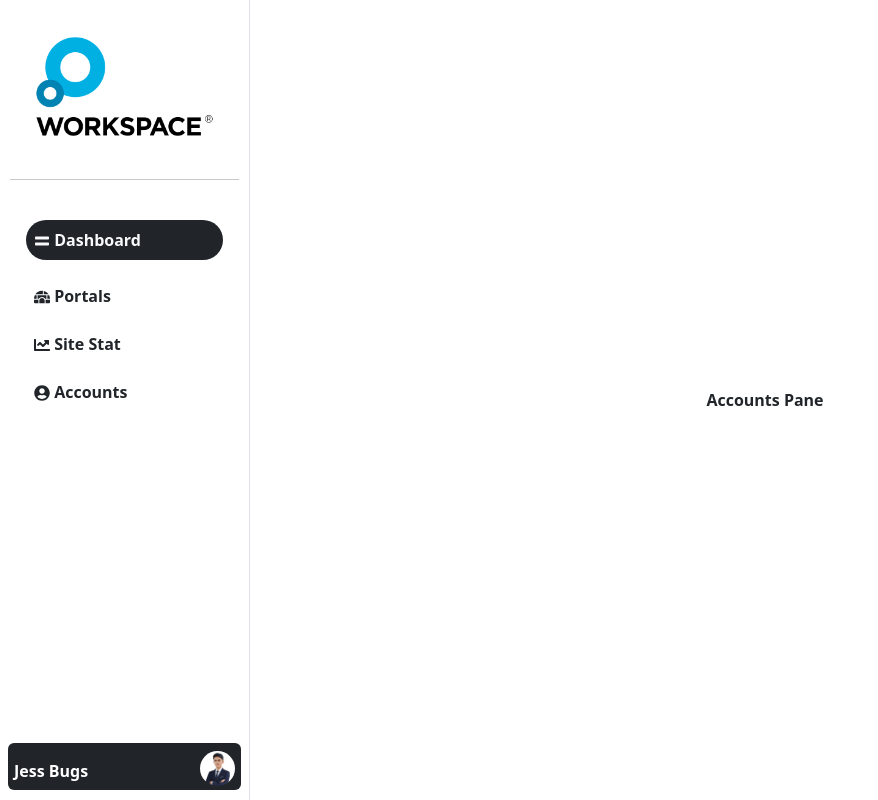
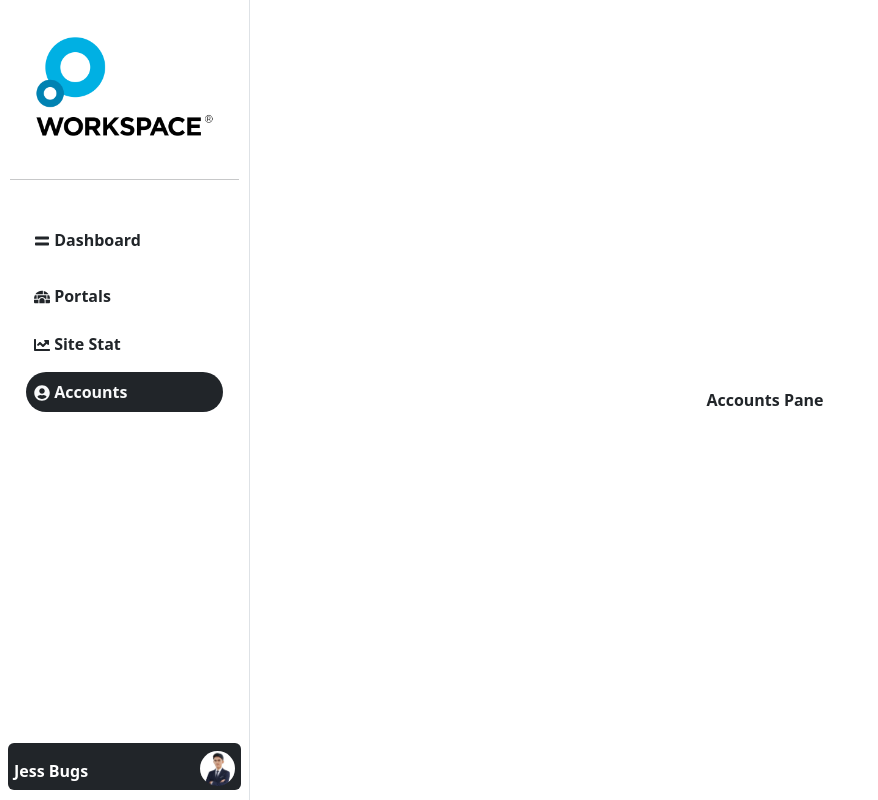
Before and after one commit to jess-bugs/accolade, a React (Vite) app: page /dash/accounts in a window 1280 px wide. Shown: the whole page, without its empty margins (0-878 px from the left). Built offline with nearby package versions, Linux system fonts and the light colour scheme.

Commit message:
fixes useParam - Panes does not reset on across page refresh

```diff
--- a/src/components/SidebarItems.jsx
+++ b/src/components/SidebarItems.jsx
@@ -14,37 +14,36 @@ import { FaUserCircle } from "react-icons/fa";
 const SidebarItems = () => {
 
   const dir_path = useLocation();
-  const [activeLink, setActiveLink] = useState("/dashboard");
+  const [activeLink, setActiveLink] = useState(dir_path.pathname);
 
-  console.log('Path: ' + dir_path.pathname)
 
   return (
     <>
       <div className="p-3">
         {/* Dashboard */}
         <div className="mb-3 d-grid">
-          <NavLink onClick={() => setActiveLink('/dashboard')} to={'/dash/dashboard'} className={activeLink === '/dashboard' ? 'link link-light bg-dark p-2 rounded-5 text-decoration-none' : 'link link-dark p-2 rounded-5 text-decoration-none'}>
+          <NavLink onClick={() => setActiveLink('/dash/dashboard')} to={'/dash/dashboard'} className={activeLink === '/dash/dashboard' ? 'link link-light bg-dark p-2 rounded-5 text-decoration-none' : 'link link-dark p-2 rounded-5 text-decoration-none'}>
             <FaEquals /> <span className="fw-bold w-100">Dashboard</span>
           </NavLink>
         </div>
 
         {/* Portals */}
         <div className="mb-2 d-grid">
-          <NavLink onClick={() => setActiveLink('/portal')} to={'/dash/portal'} className={() => activeLink === '/portal' ? 'link link-light bg-dark p-2 rounded-5 text-decoration-none' : 'link link-dark p-2 rounded-5 text-decoration-none'}>
+          <NavLink onClick={() => setActiveLink('/dash/portal')} to={'/dash/portal'} className={() => activeLink === '/dash/portal' ? 'link link-light bg-dark p-2 rounded-5 text-decoration-none' : 'link link-dark p-2 rounded-5 text-decoration-none'}>
             <FaIgloo /> <span className="fw-bold w-100">Portals</span>
           </NavLink>
         </div>
 
         {/* Site Stat */}
         <div className="mb-2 d-grid">
-          <NavLink onClick={() => setActiveLink('/site-stat')} to={'/dash/site-stat'} className={() => activeLink === '/site-stat' ? 'link link-light bg-dark p-2 rounded-5 text-decoration-none' : 'link link-dark p-2 rounded-5 text-decoration-none'}>
+          <NavLink onClick={() => setActiveLink('/dash/site-stat')} to={'/dash/site-stat'} className={() => activeLink === '/dash/site-stat' ? 'link link-light bg-dark p-2 rounded-5 text-decoration-none' : 'link link-dark p-2 rounded-5 text-decoration-none'}>
             <FaChartLine /> <span className="fw-bold w-100">Site Stat</span>
           </NavLink>
         </div>
 
         {/* Accounts */}
         <div className="mb-2 d-grid">
-          <NavLink onClick={() => setActiveLink('/accounts')} to={'/dash/accounts'} className={() => activeLink === '/accounts' ? 'link link-light bg-dark p-2 rounded-5 text-decoration-none' : 'link link-dark p-2 rounded-5 text-decoration-none'}>
+          <NavLink onClick={() => setActiveLink('/dash/accounts')} to={'/dash/accounts'} className={() => activeLink === '/dash/accounts' ? 'link link-light bg-dark p-2 rounded-5 text-decoration-none' : 'link link-dark p-2 rounded-5 text-decoration-none'}>
             <FaUserCircle /> <span className="fw-bold w-100">Accounts</span>
           </NavLink>
         </div>
--- a/src/global.css
+++ b/src/global.css
@@ -5,9 +5,15 @@
 
 /* For Firefox */
 html {
-  scrollbar-width: none; /* Hides scrollbar */
-  -ms-overflow-style: none; /* For Internet Explorer/Edge */
+  scrollbar-width: none;
+  /* Hides scrollbar */
+  -ms-overflow-style: none;
+  /* For Internet Explorer/Edge */
 }
+
+
+
+
 
 
 .sidebar {
@@ -45,3 +51,15 @@ html {
   border-radius: 50%;
   object-fit: cover;
 }
+
+@media screen and (max-width: 991px) {
+  .sidebar {
+    width: 100%;
+    height: auto;
+    position: static;
+  }
+
+  .content {
+    margin-left: 0 !important;
+  }
+}
--- a/src/pages/Dashboard.jsx
+++ b/src/pages/Dashboard.jsx
@@ -34,12 +34,16 @@ const Dashboard = () => {
                 // dashboard pane
                 page === 'dashboard' ? <DashboardPane /> :
 
+                // portals
                 page === 'portal' ? <Portals /> :
 
+                // site stat
                 page === 'site-stat' ? <SiteStat /> :
 
+                // accounts
                 page === 'accounts' ? <Accounts /> :
 
+                // fallbback to Dashboard Pane
                 <DashboardPane />
 
                 }
```
Lines whose indentation alone changed are shown as unchanged.
